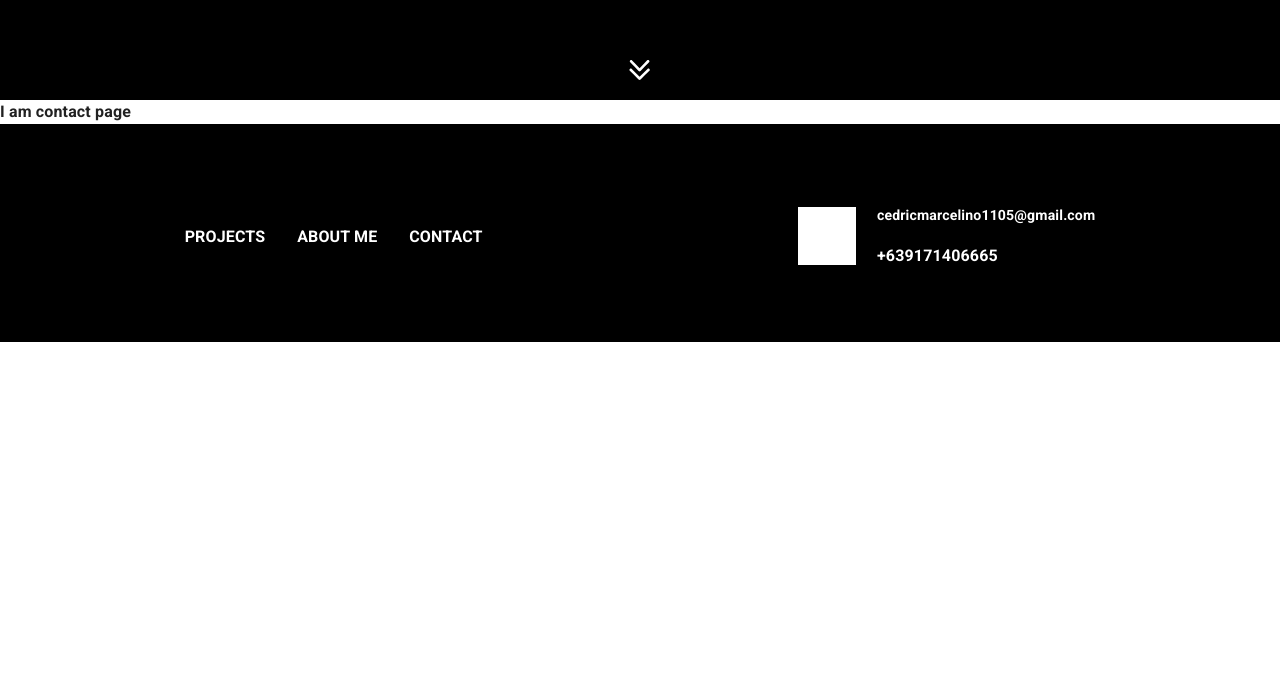
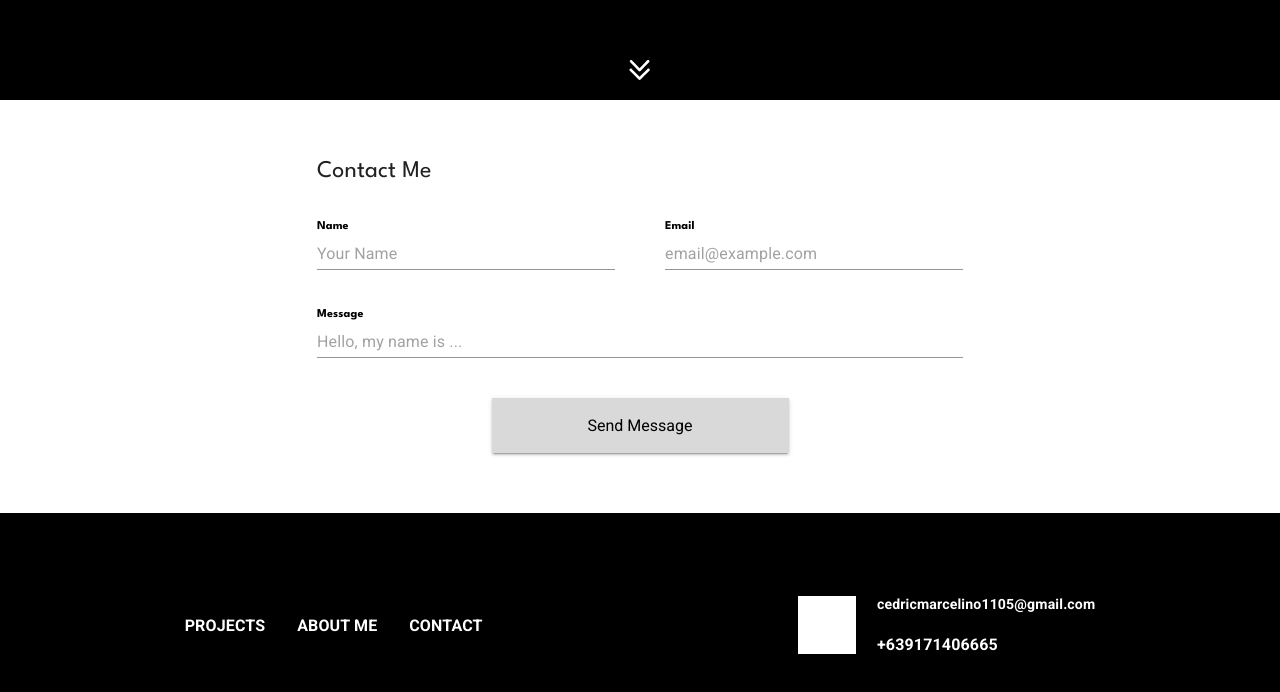
Before and after one commit to cedricmarcelino/portfolio, a Next.js app: page /contact in a window 1280 px wide. Shown: the part 700-1392 px from the top of the page. Before the commit the page ends 1042 px from the top, so only its background shows below. Built offline with nearby package versions, Linux system fonts and the light colour scheme.

Commit message:
added contact page

```diff
--- /dev/null
+++ b/src/pages/contact/contact.module.css
@@ -0,0 +1,66 @@
+.contactContainer {
+    padding: 60px 37px;
+    max-width: 720px;
+    margin: auto;
+    display: flex;
+    flex-direction: column;
+    row-gap: 40px;
+}
+
+.contactTitle {
+    font-family: var(--font-spartan);
+    font-size: 24px;
+    line-height: normal;
+}
+
+.nameField, .emailField {
+    width: 298px;
+}
+
+.nameAndEmailContainer {
+    display: flex;
+    flex-direction: row;
+    flex-wrap: wrap;
+    justify-content: space-between;
+    column-gap: 20px;
+    row-gap: 40px;
+}
+
+.messageField {
+    width: 100%
+}
+
+.contactContainer :global(label) {
+    color: #000;
+    font-family: var(--font-spartan);
+    font-size: 16px;
+    font-style: normal;
+    font-weight: 700;
+    line-height: normal;
+}
+
+.contactContainer :global(input), .contactContainer :global(textarea)  {
+    font-family: var(--font-roboto);
+}
+
+.buttonText {
+    color: #000;
+    font-family: var(--font-roboto);
+    font-size: 16px;
+    font-style: normal;
+    font-weight: 400;
+    line-height: normal;
+}
+
+.button {
+    background: #D9D9D9;
+    width: 297px;
+    padding: 18px 51px;
+    border-radius: 0px;
+    text-transform: capitalize;
+    margin: auto;
+}
+
+.button:hover {
+    background: #D9D9D9;
+}
--- a/src/pages/contact/index.tsx
+++ b/src/pages/contact/index.tsx
@@ -1,5 +1,64 @@
+import { Box, Button, TextField, Typography } from '@mui/material'
+import styles from './contact.module.css'
+import { League_Spartan, Roboto } from 'next/font/google'
+
+const spartan700 = League_Spartan({
+  variable: '--font-spartan',
+  weight: '700',
+  style: 'normal',
+  subsets: ["latin"]
+})
+
+const roboto400 = Roboto({
+  variable: '--font-roboto',
+  weight: '400',
+  style: 'normal',
+  subsets: ["latin"]
+})
+
+const handleSendMessage = () => {
+
+}
+
 export default function Contact() {
     return (
-        <div>I am contact page</div>
+        <Box className={`${styles.contactContainer} ${spartan700.variable} ${roboto400.variable}`}>
+            <Typography className={`${styles.contactTitle}`}>
+                Contact Me
+            </Typography>
+            <Box className={styles.nameAndEmailContainer}>
+                <TextField
+                    id='message-name'
+                    label='Name'
+                    variant='standard'
+                    className={styles.nameField}
+                    placeholder='Your Name'
+                    InputLabelProps={{ shrink: true }}
+                />
+                <TextField
+                    id='message-email'
+                    label='Email'
+                    variant='standard'
+                    className={styles.emailField}
+                    placeholder='email@example.com'
+                    InputLabelProps={{ shrink: true }}
+                />
+            </Box>
+            <TextField
+                id='message-content'
+                label='Message'
+                variant='standard'
+                multiline
+                maxRows={10}
+                className={styles.messageField}
+                placeholder='Hello, my name is ...'
+                InputLabelProps={{ shrink: true }}
+            />
+            <Button variant='contained' className={styles.button} onClick={handleSendMessage}>
+                <Typography className={styles.buttonText}>
+                    Send Message
+                </Typography>
+            </Button>
+        </Box>
     )
 }
```
